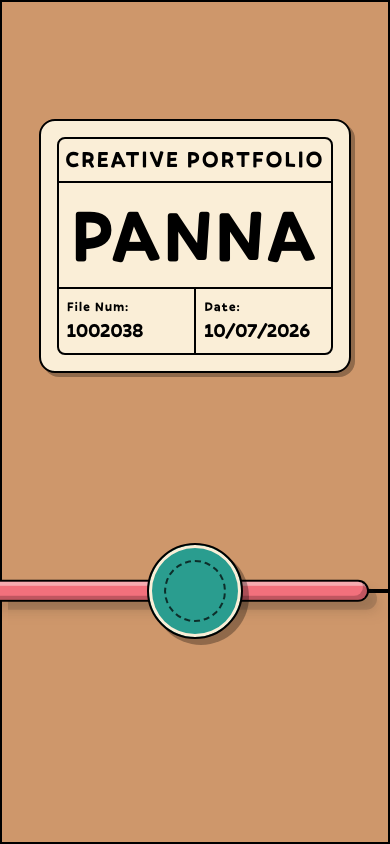
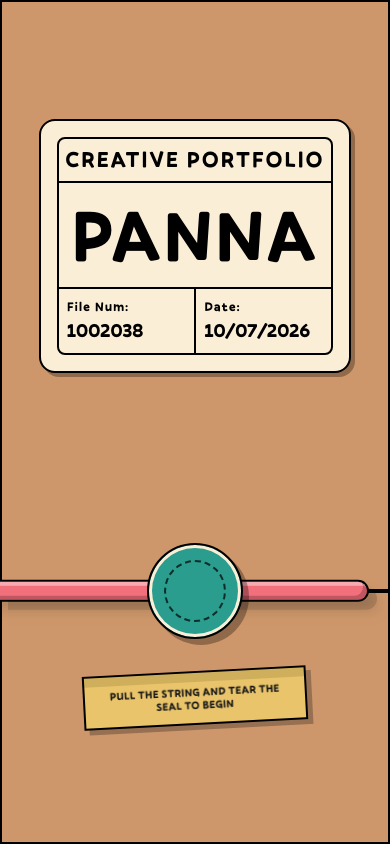
Before and after one commit to panna0/panna_web, a Next.js app: page / in a window 390 px wide. Shown: the top 844 px of the page. Built offline with nearby package versions, Linux system fonts and the light colour scheme.

Commit message:
fix: enhance styling and structure of Intro component for improved presentation and interactivity

```diff
--- a/src/components/sections/Intro.module.css
+++ b/src/components/sections/Intro.module.css
@@ -11,22 +11,30 @@
   z-index: 400;
 }
 
-.instructions{
+.hintPostit {
   position: absolute;
-  left: 50%;
-  transform: translateX(-50%);
-  width: min(90%, 40vw);
-  color: #830C0C;
+  top: calc(70% + 3.15rem);
+  right: 1.5rem;
+  left: auto;
+  z-index: 6;
+  margin: 0;
+  width: min(15rem, 28vw);
+  padding: 0.95rem 0.85rem 0.8rem;
+  background:
+    linear-gradient(#d0af5c, #d0af5c) top / 100% 9px no-repeat,
+    #e9c46a;
+  border: 2px solid #000000;
+  box-shadow: 5px 5px 0 rgba(23, 23, 23, 0.3);
+  color: #171717;
   font-family: var(--font-pally);
+  font-size: 0.82rem;
+  font-weight: 700;
+  letter-spacing: 0.04em;
+  line-height: 1.25;
+  text-align: center;
   text-transform: uppercase;
-  font-size: clamp(0.9rem, 2vw, 1.2rem);
-  font-weight: 700;
-  letter-spacing: -0.02em;
-  text-align: center;
-  border: 2px solid #830C0C;
-  padding: 0.5rem 0.5rem;
-  border-radius: 0.5rem;
-  top:1rem;
+  transform: rotate(4deg);
+  pointer-events: none;
 }
 
 .hero {
@@ -40,21 +48,50 @@
   align-items: stretch;
   justify-content: stretch;
   padding: 5.5rem 1.25rem 2rem;
+  overflow: visible;
+}
 
+.book {
+  --cover-pad: 1rem;
+  display: flex;
+  box-sizing: border-box;
+  flex-shrink: 0;
+  align-items: stretch;
+  width: calc(200% + 2 * var(--cover-pad));
+  height: calc(100% + 2 * var(--cover-pad));
+  margin: calc(-1 * var(--cover-pad)) 0 calc(-1 * var(--cover-pad))
+    calc(-100% - var(--cover-pad));
+  padding: var(--cover-pad);
+  background-color: var(--magenta);
+  border: 2px solid #000000;
+  border-radius: 2rem;
+  box-shadow: 8px 8px 0 rgba(0, 0, 0, 0.3);
+}
+
+.leftPage,
+.sheet {
+  position: relative;
+  display: flex;
+  min-width: 0;
+  min-height: 0;
+  flex: 1 1 0;
+  align-items: stretch;
+  align-self: stretch;
+  background-color: #faeed7;
+  border: 2px solid #000000;
+  overflow: hidden;
+}
+
+.leftPage {
+  border-right: none;
+  border-radius: 2rem 0 0 2rem;
+  box-shadow: inset -14px 0 18px -14px rgba(0, 0, 0, 0.35);
 }
 
 .sheet {
-  position: relative;
-  display: flex;
-  width: 100%;
-  min-height: calc(80svh - 7.5rem);
-  flex: 1;
-  align-items: stretch;
-  background-color: #faeed7;
-  border: 2px solid #000000;
-  border-radius: 2rem 0 0 2rem;
-  box-shadow: 8px 8px 0 rgba(0, 0, 0, 0.3);
-  overflow: hidden;
+  z-index: 1;
+  border-radius: 0 2rem 2rem 0;
+  box-shadow: inset 14px 0 18px -14px rgba(0, 0, 0, 0.35);
 }
 
 /* .sheet::before {
@@ -544,6 +581,16 @@
     height: 200px;
   }
 
+  .hintPostit {
+    top: calc(70% + 5rem);
+    right: auto;
+    left: 50%;
+    width: min(14rem, 78vw);
+    padding: 0.8rem 0.7rem 0.65rem;
+    font-size: 0.68rem;
+    transform: translateX(-50%) rotate(-3deg);
+  }
+
   .folderLabel{
     position: absolute;
     top: 20%;
@@ -559,16 +606,16 @@
     }
   }
 
-  .instructions{
-    font-size: 1rem;
-    display:block;
-    width: 70%;
-    top:auto;
-    bottom: 7rem;
+
+  .book {
+    --cover-pad: 0.7rem;
   }
 
-  .sheet{
-    height: 50vh;
-    min-height: auto;
+  .leftPage {
+    border-radius: 1.25rem 0 0 1.25rem;
+  }
+
+  .sheet {
+    border-radius: 0 1.25rem 1.25rem 0;
   }
 }
--- a/src/components/sections/Intro.tsx
+++ b/src/components/sections/Intro.tsx
@@ -13,6 +13,10 @@ const THREAD_OVERLAP = 72;
 function HeroSheet() {
   return (
     <div id={"id"} className={styles.hero}>
+      <div className={styles.book}>
+        <div className={styles.leftPage} aria-hidden="true">
+          <div className={styles.sheetInner} />
+        </div>
         <div className={styles.sheet}>
           <div className={styles.sheetInner}>
             <h1 className={styles.sheetTitle}>Ariadne Thread</h1>
@@ -24,7 +28,7 @@ function HeroSheet() {
               <br/>
               3. <span>My workspace</span> The guide through what you are about to explore..
             </p>
-
+          </div>
         </div>
       </div>
     </div>
--- a/src/components/sections/intro/FolderOverlay.tsx
+++ b/src/components/sections/intro/FolderOverlay.tsx
@@ -352,6 +352,12 @@ export function FolderOverlay({ viewport, onOpened }: FolderOverlayProps) {
         transition={PANEL_SPRING}
       />
 
+      {torn ? null : (
+        <p className={styles.hintPostit}>
+          Pull the string and tear the seal to begin
+        </p>
+      )}
+
       <div className={styles.stringLayer} aria-hidden="true">
         <PullThread
           className={styles.stringSvg}
```
Lines whose indentation alone changed are shown as unchanged.
